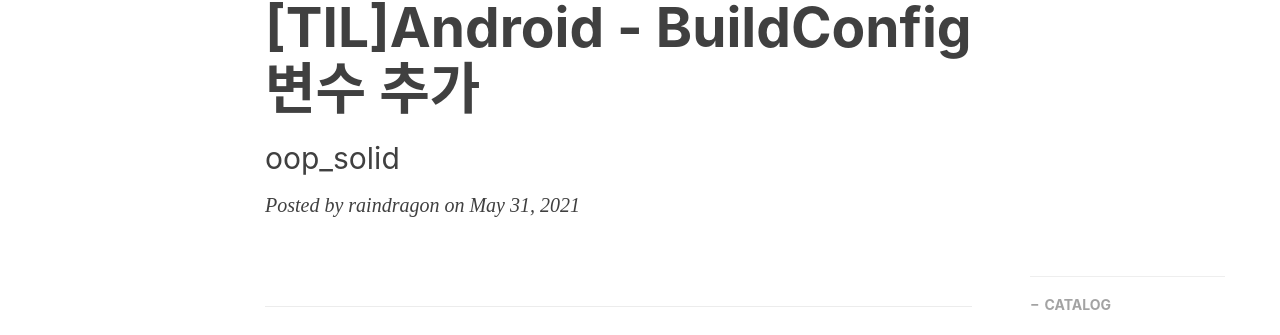
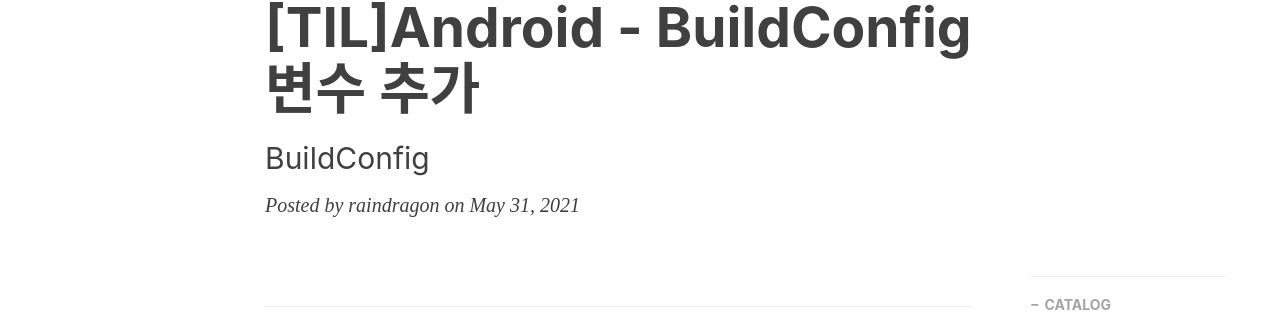
Before and after one commit to yongwooLeePb/raindragonn.github.io, a Jekyll site: the page built from _posts/2021-05-31-[TIL] Android - BuildConfig 정보 추가.md, in a window 1280 px wide and 900 px high. Shown: the part 137-472 px from the top of the window. Built offline with Jekyll 4.4.1, drawn with Linux system fonts in a browser that asks for light colours; nearby versions of some CDN libraries; comment, search, counter and statistics services are not loaded.

Commit message:
Update 2021-05-31-[TIL] Android - BuildConfig 정보 추가.md

```diff
--- a/_posts/2021-05-31-[TIL] Android - BuildConfig 정보 추가.md
+++ b/_posts/2021-05-31-[TIL] Android - BuildConfig 정보 추가.md
@@ -1,7 +1,7 @@
 ---
 layout:     post
 title:      "[TIL]Android - BuildConfig 변수 추가"
-subtitle:   "oop_solid"
+subtitle:   "BuildConfig"
 date:       2021-05-31
 author:     "raindragon"
 header-style: text
```
